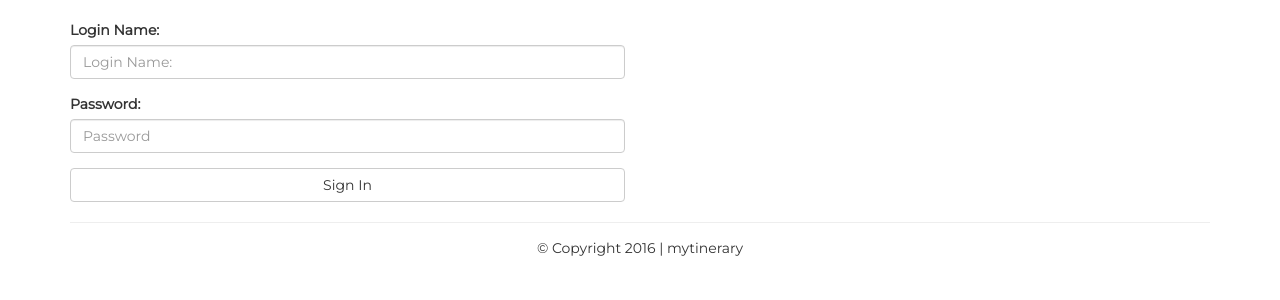
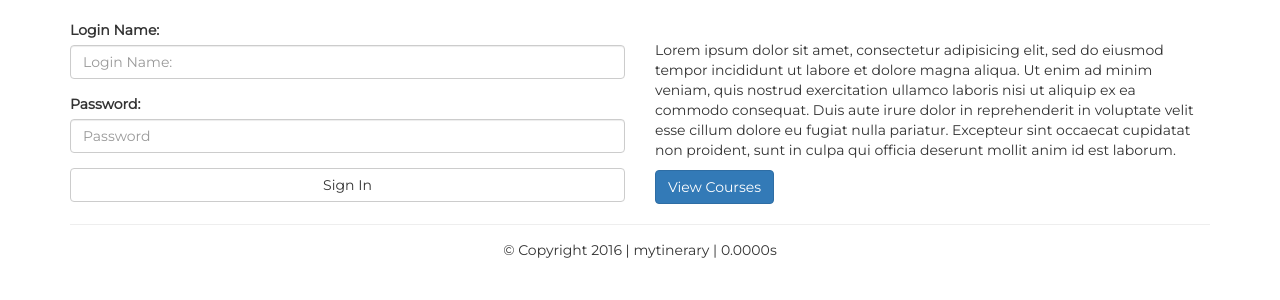
Before and after one commit to ghiobi/AnotherOne, a CodeIgniter app: page /database/index.php/login/index in a window 1280 px wide. Shown: the part 175-475 px from the top of the page. Run offline with CodeIgniter, Linux system fonts and the light colour scheme; some libraries are stand-ins or nearby versions.

Commit message:
Added Little Features

```diff
--- a/webroot/application/config/routes.php
+++ b/webroot/application/config/routes.php
@@ -52,6 +52,8 @@ defined('BASEPATH') OR exit('No direct script access allowed');
 
 $route['default_controller'] = 'Home';
 $route['login'] = 'Login';
+$route['course'] = 'courses/sections';
+$route['courses'] = 'courses/sections/';
 
 $route['404_override'] = '';
 $route['translate_uri_dashes'] = FALSE;
--- a/webroot/application/controllers/Courses.php
+++ b/webroot/application/controllers/Courses.php
@@ -26,7 +26,7 @@ class Courses extends CI_Controller
             $data['info_bar'] = '<a href="'.site_url('courses/sections').'"><i class="glyphicon glyphicon-info-sign"></i> New Search</a>';
         }
         else
-            $data['info_bar'] = '<i class="glyphicon glyphicon-info-sign"></i> Search for sections!';
+            $data['info_bar'] = '<i class="glyphicon glyphicon-info-sign"></i> Tip! Enter the subject and click search!';
         $this->load->view('layouts/header.php', $data);
 
         $this->load->model('section');
@@ -124,8 +124,6 @@ class Courses extends CI_Controller
 
         footer:
         $this->load->view('layouts/footer.php');
-
-        $this->output->enable_profiler(TRUE);
     }
 
 }
--- a/webroot/application/views/course/search.php
+++ b/webroot/application/views/course/search.php
@@ -1,9 +1,13 @@
 <?php
     defined('BASEPATH') OR exit('No direct script access allowed'); ?>
 
-<main class="container">
+<main class="container" style="margin-top: 20px; margin-bottom: 40px">
     <div class="row">
         <div class="col-md-8 col-md-offset-2">
+            <div style="margin-bottom: 35px">
+                <h2>Search away!</h2>
+                <p style="opacity:.6; ">Click search for all sections in a semester.</p>
+            </div>
             <?php if(validation_errors() || isset($error_message)): ?>
                 <div class="alert alert-warning alert-dismissible" role="alert">
                     <button type="button" class="close" data-dismiss="alert" aria-label="Close"><span aria-hidden="true">&times;</span></button>
--- a/webroot/application/views/layouts/footer.php
+++ b/webroot/application/views/layouts/footer.php
@@ -1,6 +1,6 @@
 	<footer>
 		<div class="container">
-			<p class="copyright">&copy; Copyright <?php echo date('Y'); ?> | <?php echo SITE_NAME; ?></p>
+			<p class="copyright">&copy; Copyright <?php echo date('Y'); ?> | <?php echo SITE_NAME; ?> | {elapsed_time}s</span></p>
 		</div>
 	</footer>
 	<script src="https://ajax.googleapis.com/ajax/libs/jquery/1.11.3/jquery.min.js"></script>
--- a/webroot/application/views/login/index.php
+++ b/webroot/application/views/login/index.php
@@ -36,6 +36,16 @@ defined('BASEPATH') OR exit('No direct script access allowed'); ?>
 
 		</div>
 
+		<div class="col-md-6" style="margin-top: 20px">
+			<p>Lorem ipsum dolor sit amet, consectetur adipisicing elit, sed do eiusmod
+			tempor incididunt ut labore et dolore magna aliqua. Ut enim ad minim veniam,
+			quis nostrud exercitation ullamco laboris nisi ut aliquip ex ea commodo
+			consequat. Duis aute irure dolor in reprehenderit in voluptate velit esse
+			cillum dolore eu fugiat nulla pariatur. Excepteur sint occaecat cupidatat non
+			proident, sunt in culpa qui officia deserunt mollit anim id est laborum.</p>
+			<a class="btn btn-primary" href="<?=base_url().'/course'?>">View Courses</a>
+		</div>
+
 	</div>
 
 </main>
```
